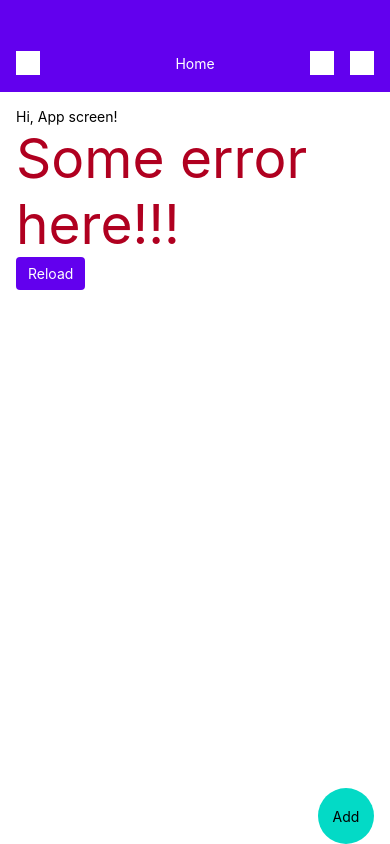
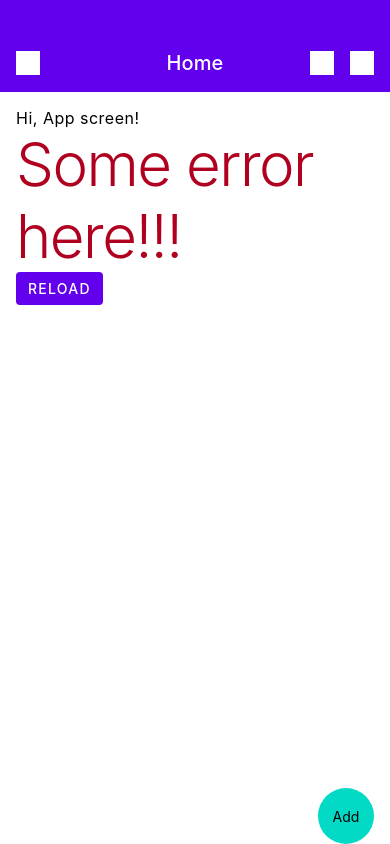
Before and after one commit to yamankatby/react-native-material, a React Native app in the folder lab/RNMaterialLab/: screen / in a window 390 px wide. Built offline with nearby package versions, Linux system fonts and the light colour scheme.

Commit message:
[lab] Create Typography API

```diff
--- a/lab/RNMaterialLab/App.tsx
+++ b/lab/RNMaterialLab/App.tsx
@@ -3,7 +3,7 @@ import { SafeAreaView, Text, useColorScheme, View } from "react-native";
 import { createTheme, ThemeProvider, useStyleSheet, useTheme } from "./src/styles";
 
 const InnerApp = () => {
-  const styles = useStyleSheet(({ palette, elevation }) => ({
+  const styles = useStyleSheet(({ palette, elevation, typography }) => ({
     container: {
       flex: 1,
       backgroundColor: palette.background.main
@@ -24,7 +24,8 @@ const InnerApp = () => {
     appBarTitle: {
       flex: 1,
       color: palette.primary.on,
-      textAlign: "center"
+      textAlign: "center",
+      ...typography.h6
     },
     appBarAction: {
       width: 24,
@@ -62,8 +63,8 @@ const InnerApp = () => {
       </View>
       <SafeAreaView style={{ flex: 1 }}>
         <View style={{ flex: 1, padding: 16 }}>
-          <Text style={{ color: theme.palette.background.on }}>Hi, App screen!</Text>
-          <Text style={{ color: theme.palette.error.main, fontSize: 55 }}>Some error here!!!</Text>
+          <Text style={{ color: theme.palette.background.on, ...theme.typography.body1 }}>Hi, App screen!</Text>
+          <Text style={{ color: theme.palette.error.main, ...theme.typography.h2 }}>Some error here!!!</Text>
           <View style={{
             borderRadius: 4,
             backgroundColor: theme.palette.primary.main,
@@ -71,7 +72,7 @@ const InnerApp = () => {
             alignSelf: "flex-start",
             paddingVertical: 8, ...theme.elevation["2"]
           }}>
-            <Text style={{ color: theme.palette.primary.on }}>Reload</Text>
+            <Text style={{ color: theme.palette.primary.on, ...theme.typography.button }}>Reload</Text>
           </View>
           <View style={styles.fab}>
             <Text style={{ color: theme.palette.secondary.on }}>Add</Text>
--- a/lab/RNMaterialLab/src/styles/elevation.ts
+++ b/lab/RNMaterialLab/src/styles/elevation.ts
@@ -1,4 +1,5 @@
 import { ImageStyle, Platform, TextStyle, ViewStyle } from "react-native";
+
 type Style = ViewStyle | TextStyle | ImageStyle;
 
 export interface Elevation {
--- a/lab/RNMaterialLab/src/styles/index.ts
+++ b/lab/RNMaterialLab/src/styles/index.ts
@@ -1,8 +1,10 @@
 export {
   defaultTheme, defaultDarkTheme, ThemeContext, ThemeProvider, useTheme, useStyleSheet, createTheme
 } from "./theme";
-export type { Typography, Theme } from "./Theme";
+export type { Theme } from "./Theme";
 export { createPalette } from "./palette";
 export type { PaletteColor, Palette, PaletteOptions } from "./palette";
 export { elevation } from "./elevation";
 export type { Elevation } from "./elevation";
+export { typography } from "./typography";
+export type { Typography } from "./typography";
--- a/lab/RNMaterialLab/src/styles/theme.tsx
+++ b/lab/RNMaterialLab/src/styles/theme.tsx
@@ -2,12 +2,9 @@ import React, { createContext, useContext, useMemo } from "react";
 import { ImageStyle, TextStyle, ViewStyle } from "react-native";
 import { createPalette, Palette, PaletteOptions } from "./palette";
 import { elevation, Elevation } from "./elevation";
+import { typography, Typography } from "./typography";
 
 type NamedStyles<T> = { [P in keyof T]: ViewStyle | TextStyle | ImageStyle }
-
-export interface Typography {
-
-}
 
 export interface Theme {
   palette: Palette;
@@ -18,13 +15,13 @@ export interface Theme {
 export const defaultTheme: Theme = {
   palette: createPalette({}),
   elevation,
-  typography: {}
+  typography
 };
 
 export const defaultDarkTheme: Theme = {
   palette: createPalette({ mode: "dark" }),
   elevation,
-  typography: {}
+  typography
 };
 
 export const ThemeContext = createContext<Theme>(defaultTheme);
@@ -37,7 +34,7 @@ export const createTheme = (options: ThemeOptions): Theme => {
   return {
     palette: createPalette(options.palette ?? {}),
     elevation: elevation,
-    typography: {}
+    typography: typography
   };
 };
 
--- /dev/null
+++ b/lab/RNMaterialLab/src/styles/typography.ts
@@ -0,0 +1,87 @@
+import { TextStyle } from "react-native";
+
+export interface Typography {
+  h1: TextStyle;
+  h2: TextStyle;
+  h3: TextStyle;
+  h4: TextStyle;
+  h5: TextStyle;
+  h6: TextStyle;
+  subtitle1: TextStyle;
+  subtitle2: TextStyle;
+  body1: TextStyle;
+  body2: TextStyle;
+  button: TextStyle;
+  caption: TextStyle;
+  overline: TextStyle;
+}
+
+export const typography: Typography = {
+  h1: {
+    fontWeight: "300",
+    fontSize: 96,
+    letterSpacing: -1.5
+  },
+  h2: {
+    fontWeight: "300",
+    fontSize: 60,
+    letterSpacing: -1.5
+  },
+  h3: {
+    fontWeight: "400",
+    fontSize: 48,
+    letterSpacing: 0
+  },
+  h4: {
+    fontWeight: "400",
+    fontSize: 34,
+    letterSpacing: 0.25
+  },
+  h5: {
+    fontWeight: "400",
+    fontSize: 24,
+    letterSpacing: 0
+  },
+  h6: {
+    fontWeight: "500",
+    fontSize: 20,
+    letterSpacing: 0.15
+  },
+  subtitle1: {
+    fontWeight: "400",
+    fontSize: 16,
+    letterSpacing: 0.15
+  },
+  subtitle2: {
+    fontWeight: "500",
+    fontSize: 14,
+    letterSpacing: 0.1
+  },
+  body1: {
+    fontWeight: "400",
+    fontSize: 16,
+    letterSpacing: 0.5
+  },
+  body2: {
+    fontWeight: "400",
+    fontSize: 14,
+    letterSpacing: 0.25
+  },
+  button: {
+    fontWeight: "500",
+    fontSize: 14,
+    textTransform: "uppercase",
+    letterSpacing: 1.25
+  },
+  caption: {
+    fontWeight: "400",
+    fontSize: 12,
+    letterSpacing: 0.4
+  },
+  overline: {
+    fontWeight: "400",
+    fontSize: 10,
+    textTransform: "uppercase",
+    letterSpacing: 1.5
+  }
+};
```
